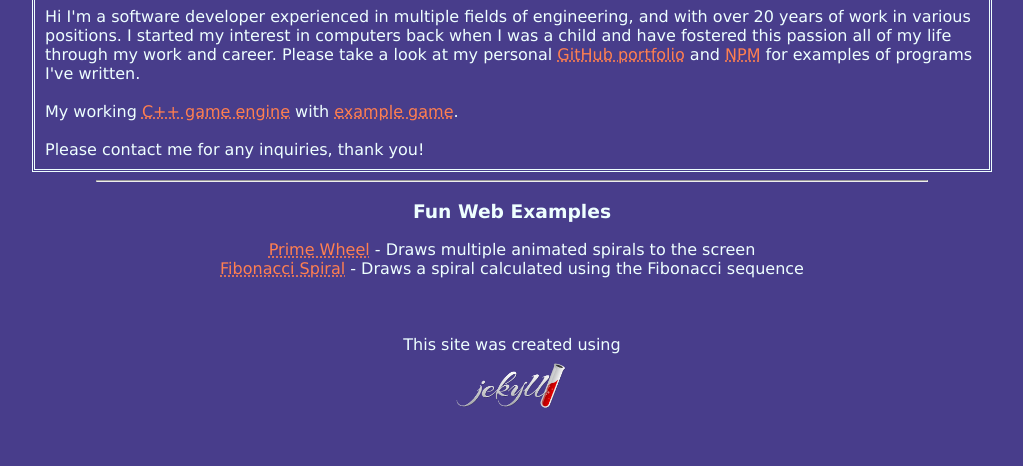
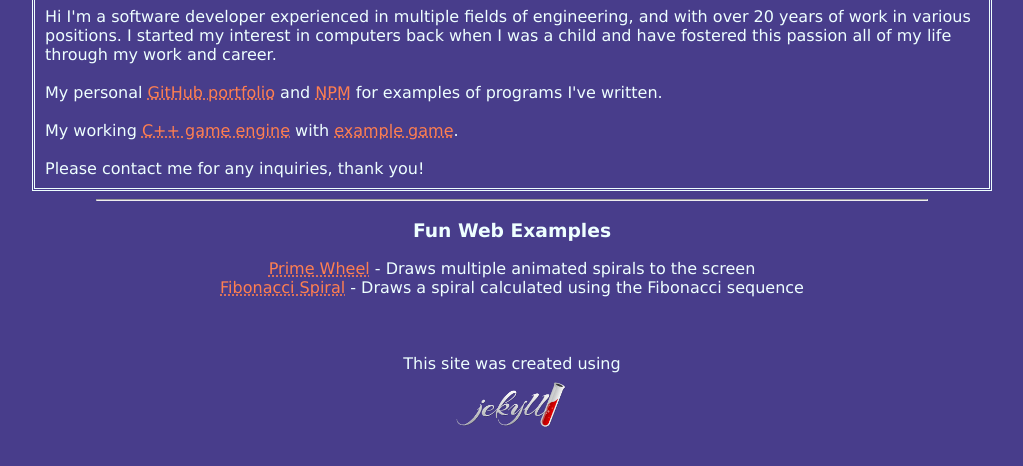
Before and after one commit to AtomicSponge/AtomicSponge.github.io, a Jekyll site: the page built from index.md, in a window 1280 px wide, cut to the strip 371-837 px from the top of the page. Shown: the whole strip, without its empty margins (128-1151 px from the left). Built offline with Jekyll 4.4.1, drawn with Linux system fonts in a browser that asks for light colours.

Commit message:
Update index.md

```diff
--- a/index.md
+++ b/index.md
@@ -10,7 +10,9 @@
 <table style="width:75%;margin-left:auto;margin-right:auto;border:3px double;">
 <tr>
 <td style="text-align:left;padding:8px;">
-    Hi I'm a software developer experienced in multiple fields of engineering, and with over 20 years of work in various positions.  I started my interest in computers back when I was a child and have fostered this passion all of my life through my work and career.  Please take a look at my personal <a href="https://github.com/AtomicSponge" target="_blank" rel="noopener noreferrer">GitHub portfolio</a> and <a href="https://www.npmjs.com/~spongex" target="_blank" rel="noopener noreferrer">NPM</a> for examples of programs I've written.
+    Hi I'm a software developer experienced in multiple fields of engineering, and with over 20 years of work in various positions.  I started my interest in computers back when I was a child and have fostered this passion all of my life through my work and career.
+    <br/><br/>
+    My personal <a href="https://github.com/AtomicSponge" target="_blank" rel="noopener noreferrer">GitHub portfolio</a> and <a href="https://www.npmjs.com/~spongex" target="_blank" rel="noopener noreferrer">NPM</a> for examples of programs I've written.
     <br/><br/>
     My working <a href="https://github.com/wtfsystems" target="_blank" rel="noopener noreferrer">C++ game engine</a> with <a href="https://github.com/wte_demo_01" target="_blank" rel="noopener noreferrer">example game</a>.
     <br/><br/>
```
